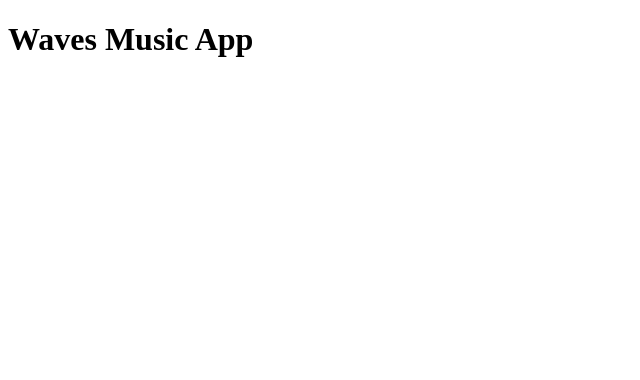
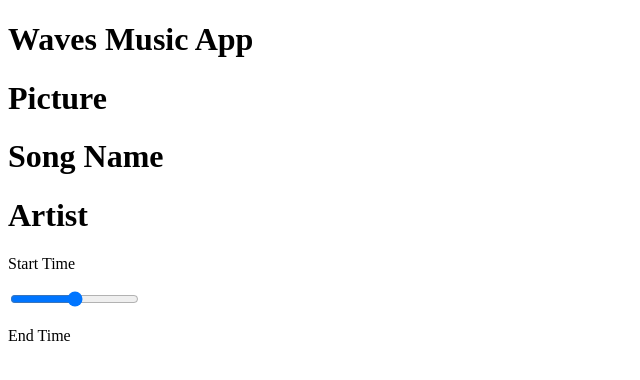
Before and after one commit to towerbrother/waves-music-app, a React (Create React App) app: page / in a window 1280 px wide. Shown: the top 380 px of the page, without its empty margins (0-640 px from the left). Built offline with nearby package versions, Linux system fonts and the light colour scheme.

Commit message:
added initial components structure

```diff
--- a/src/App.js
+++ b/src/App.js
@@ -1,7 +1,13 @@
-function App() {
+import React from "react";
+import Player from "./components/Player";
+import Song from "./components/Song";
+
+const App = () => {
   return (
     <div className="App">
       <h1>Waves Music App</h1>
+      <Song />
+      <Player />
     </div>
   );
 }
--- /dev/null
+++ b/src/components/Player.js
@@ -0,0 +1,16 @@
+import React from "react";
+
+const Player = () => {
+    return (
+        <div className="player">
+            <div className="time-control">
+                <p>Start Time</p>
+                <input type="range"/>
+                <p>End Time</p>
+            </div>
+            <div className="play-control"></div>
+        </div>
+    );
+};
+
+export default Player;
--- /dev/null
+++ b/src/components/Song.js
@@ -0,0 +1,13 @@
+import React from "react";
+
+const Song = () => {
+    return (
+        <div className="song-container">
+            <h1>Picture</h1>
+            <h1>Song Name</h1>
+            <h1>Artist</h1>
+        </div>
+    );
+};
+
+export default Song;
```
